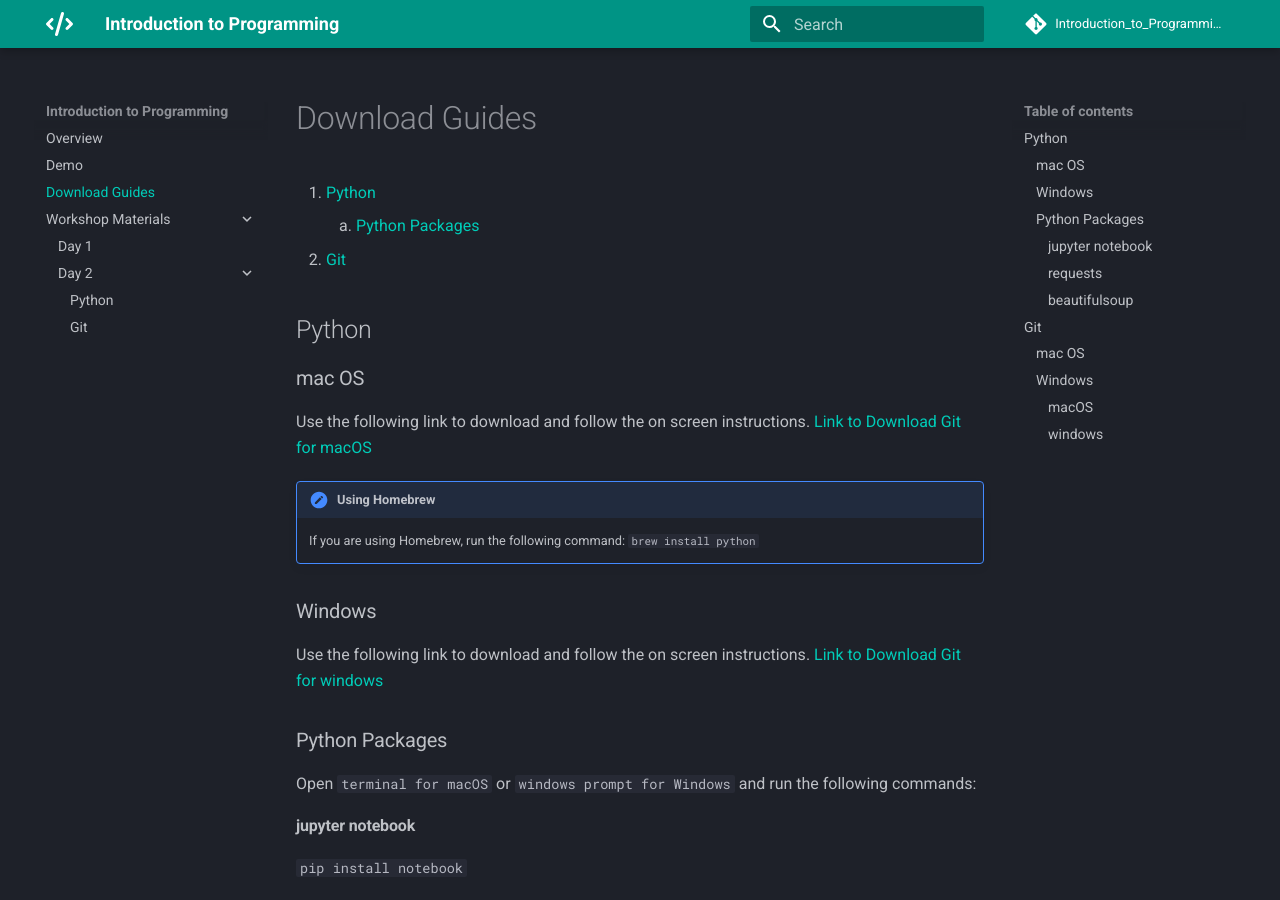
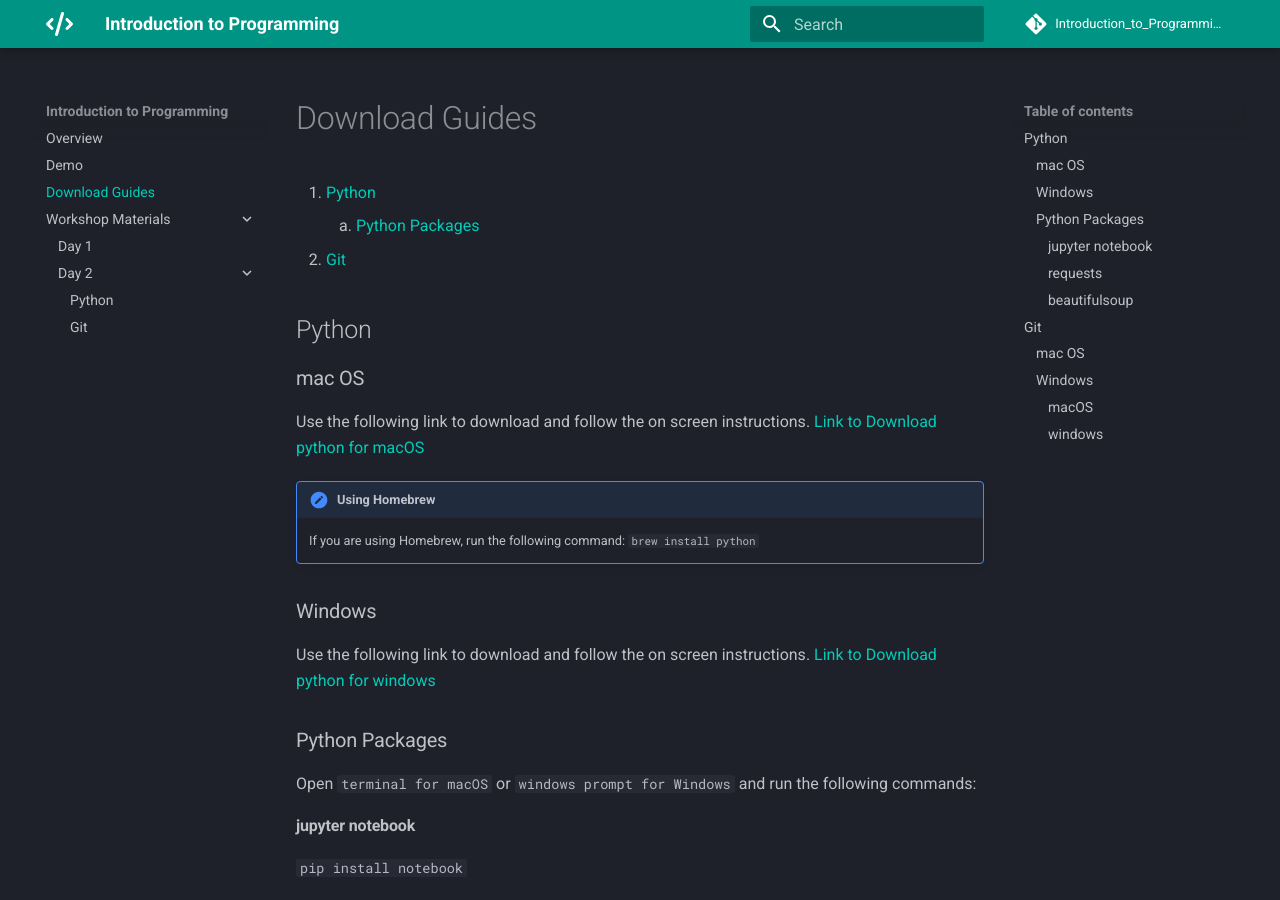
Before and after one commit to 3DCdsc/Introduction_to_Programming, an MkDocs documentation site: the page built from docs/download_guides.md, in a window 1280 px wide and 900 px high. Built offline with MkDocs 1.6.1 and Material for MkDocs 9.7.7, drawn with Linux system fonts in a browser that asks for light colours; comment, search, counter and statistics services are not loaded.

Commit message:
fixed typo on python download guide

```diff
--- a/docs/download_guides.md
+++ b/docs/download_guides.md
@@ -9,7 +9,7 @@
 
 ### mac OS
 Use the following link to download and follow the on screen instructions.
-<a href="https://www.python.org/downloads/" target="_blank">Link to Download Git for macOS</a>
+<a href="https://www.python.org/downloads/" target="_blank">Link to Download python for macOS</a>
 
 !!! note "Using Homebrew"
     If you are using Homebrew, run the following command:
@@ -17,7 +17,7 @@ Use the following link to download and follow the on screen instructions.
 
 ### Windows
 Use the following link to download and follow the on screen instructions.
-<a href="https://www.python.org/downloads/" target="_blank">Link to Download Git for windows</a>
+<a href="https://www.python.org/downloads/" target="_blank">Link to Download python for windows</a>
 
 <a name="python/packages"></a>
 
```
